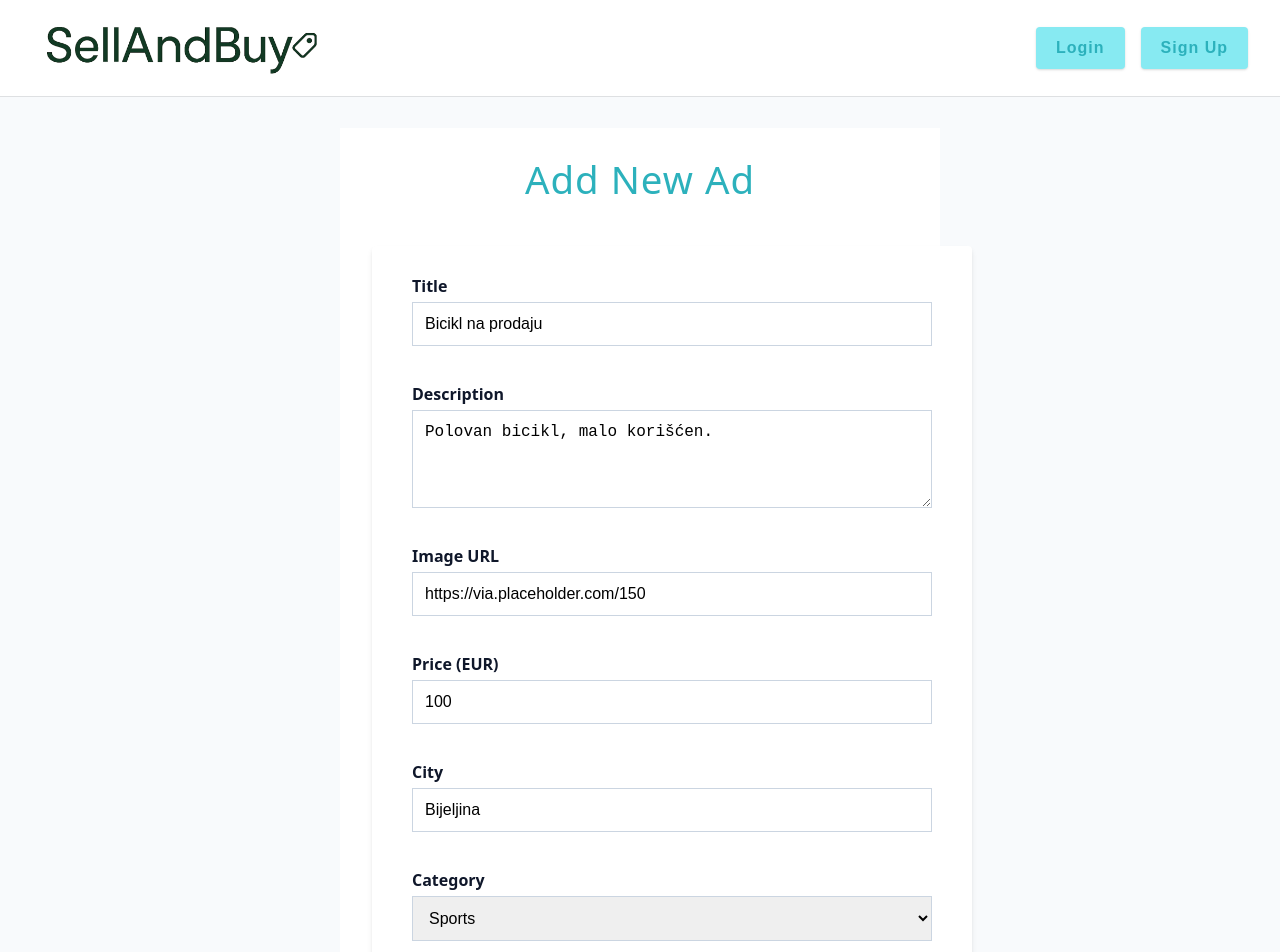
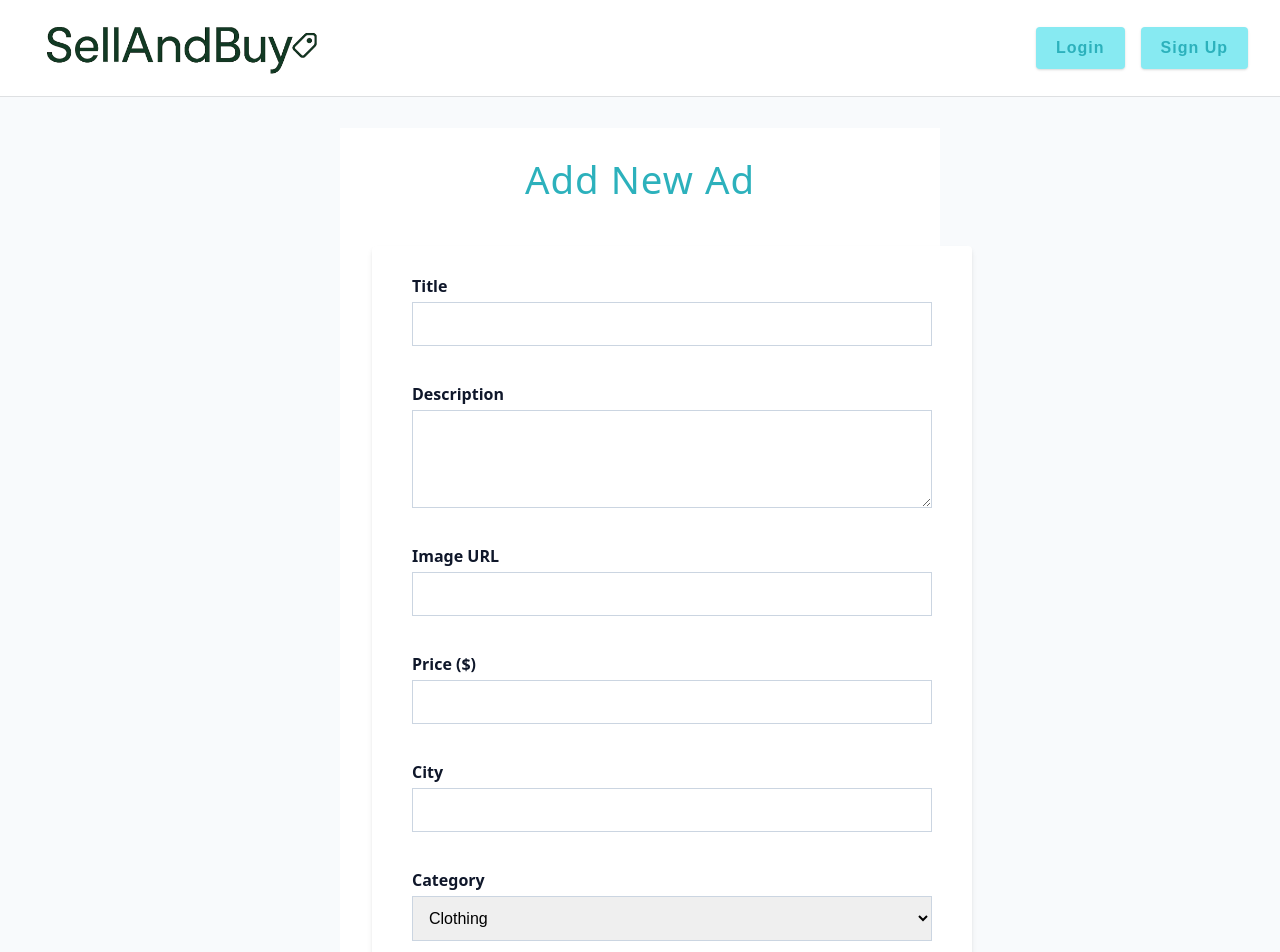
Before and after one commit to zarick1/SellAndBuy, a React (Vite) app in the folder SellAndBuy/client/: page /add-ad in a window 1280 px wide. Shown: the top 952 px of the page. Built offline with nearby package versions, Linux system fonts and the light colour scheme; no server answers.

Commit message:
All func done

```diff
--- a/SellAndBuy/client/src/App.jsx
+++ b/SellAndBuy/client/src/App.jsx
@@ -13,6 +13,7 @@ import { action as addAdAction } from './pages/AddEditAd';
 import { loader as navbarLoader } from './components/Navbar';
 import { loader as homeLoader } from './pages/Home';
 import { loader as adDetailsLoader } from './pages/AdDetails';
+import { loader as editAddLoader } from './pages/AddEditAd';
 
 const router = createBrowserRouter([
   {
@@ -52,10 +53,13 @@ const router = createBrowserRouter([
         path: 'add-ad',
         element: <AddEditAd />,
         action: addAdAction,
+        loader: editAddLoader,
       },
       {
         path: 'edit-ad/:id',
         element: <AddEditAd />,
+        action: addAdAction,
+        loader: editAddLoader,
       },
     ],
   },
--- a/SellAndBuy/client/src/assets/wrappers/AdDetails.js
+++ b/SellAndBuy/client/src/assets/wrappers/AdDetails.js
@@ -198,6 +198,37 @@ const Wrapper = styled.main`
       height: 300px;
     }
   }
+
+  .owner-actions {
+    display: flex;
+    justify-content: flex-start;
+    gap: 12rem;
+    margin-top: -1rem;
+    padding: 0.5rem;
+    border-radius: 8px;
+    background: white;
+    box-shadow: 0 2px 10px rgba(0, 0, 0, 0.05);
+    border: 1px solid #e9ecef;
+  }
+  .edit-btn,
+  .delete-btn {
+    padding: 0.6rem 1.2rem;
+    border: none;
+    border-radius: 6px;
+    font-weight: 500;
+    font-size: 0.95rem;
+    cursor: pointer;
+  }
+
+  .edit-btn {
+    background-color: #007bff;
+    color: white;
+  }
+
+  .delete-btn {
+    background-color: #dc3545;
+    color: white;
+  }
 `;
 
 export default Wrapper;
--- a/SellAndBuy/client/src/components/AdsCard.jsx
+++ b/SellAndBuy/client/src/components/AdsCard.jsx
@@ -1,6 +1,6 @@
 import React from 'react';
 import { FaEdit, FaTrash } from 'react-icons/fa';
-import { Link, useNavigate } from 'react-router-dom';
+import { Link, useNavigate, Navigate } from 'react-router-dom';
 import axios from 'axios';
 import { toast } from 'react-toastify';
 
@@ -8,7 +8,6 @@ const AdsCard = ({ ads = [], user }) => {
   if (ads.length === 0) {
     return <p className="no-results">There are no active ads.</p>;
   }
-
   const navigate = useNavigate();
 
   const handleDelete = async adId => {
@@ -48,7 +47,10 @@ const AdsCard = ({ ads = [], user }) => {
 
             {user && user._id === ad.user._id && (
               <div className="ad-actions">
-                <button className="edit-btn">
+                <button
+                  className="edit-btn"
+                  onClick={() => navigate(`/edit-ad/${ad._id}`)}
+                >
                   <FaEdit /> Edit
                 </button>
                 <button
--- a/SellAndBuy/client/src/pages/AdDetails.jsx
+++ b/SellAndBuy/client/src/pages/AdDetails.jsx
@@ -1,25 +1,58 @@
 import React from 'react';
 import axios from 'axios';
-import { useLoaderData } from 'react-router-dom';
+import { redirect, useLoaderData, useNavigate } from 'react-router-dom';
 import { toast } from 'react-toastify';
 
 import Wrapper from '../assets/wrappers/AdDetails';
 
 export const loader = async ({ params }) => {
   try {
-    const { data } = await axios.get(`/api/v1/ads/get-ad/${params.id}`);
-    console.log(data);
+    const userRes = await axios.get('/api/v1/users/current-user', {
+      withCredentials: true,
+    });
 
-    return data.data.ad;
+    const user = userRes.data?.data?.user;
+
+    if (!user) {
+      return redirect('/login');
+    }
+
+    const { data } = await axios.get(`/api/v1/ads/get-ad/${params.id}`, {
+      withCredentials: true,
+    });
+    //console.log(data);
+
+    return { ad: data.data.ad, user };
   } catch (error) {
     console.error('Error fetching ad details:', error);
-    return error;
+    return redirect('/login');
   }
 };
 
 const AdDetails = () => {
-  const ad = useLoaderData();
-  console.log(ad);
+  const { ad, user } = useLoaderData();
+  const navigate = useNavigate();
+
+  const isOwner = ad.user._id === user._id;
+  //console.log(isOwner);
+
+  const handleDelete = async adId => {
+    const confirmed = window.confirm(
+      'Are you sure you want to delete this ad?'
+    );
+
+    if (!confirmed) return;
+
+    try {
+      await axios.delete(`/api/v1/ads/delete-ad/${adId}`, {
+        withCredentials: true,
+      });
+      toast.success('Ad successfully deleted!');
+      navigate('/');
+    } catch (error) {
+      toast.error(error.response?.data?.msg || 'Failed to delete ad');
+    }
+  };
 
   return (
     <Wrapper>
@@ -28,16 +61,12 @@ const AdDetails = () => {
           <h1>{ad.title}</h1>
           <div className="price">{ad.price}</div>
         </div>
-
         <div className="ad-content">
-          {/* Image Gallery */}
           <div className="image-gallery">
             <div className="main-image">
               <img src={ad.imageUrl} alt="Main" />
             </div>
           </div>
-
-          {/* Details Section */}
           <div className="details-section">
             <div className="details-card">
               <h3>Details</h3>
@@ -64,16 +93,28 @@ const AdDetails = () => {
                 <span className="detail-value">{ad.user.username}</span>
               </div>
             </div>
-
-            {/* Contact Section */}
             <div className="contact-card">
               <h3>Contact Seller</h3>
               <p>{ad.user.phone}</p>
               <button className="contact-btn">Send Message</button>
             </div>
+            {isOwner && (
+              <div className="owner-actions">
+                <button
+                  className="edit-btn"
+                  onClick={() => navigate(`/edit-ad/${ad._id}`)}
+                >
+                  Edit
+                </button>
+                <button
+                  className="delete-btn"
+                  onClick={() => handleDelete(ad._id)}
+                >
+                  Delete
+                </button>
+              </div>
+            )}
           </div>
-
-          {/* Description */}
           <div className="description-section">
             <h3>Description</h3>
             <p>{ad.description}</p>
--- a/SellAndBuy/client/src/pages/AddEditAd.jsx
+++ b/SellAndBuy/client/src/pages/AddEditAd.jsx
@@ -1,17 +1,41 @@
-import Wrapper from '../assets/wrappers/AddEditAd';
-import { Form, redirect, useNavigation } from 'react-router-dom';
+import { Form, redirect, useLoaderData, useNavigation } from 'react-router-dom';
 import axios from 'axios';
 import { toast } from 'react-toastify';
 
-export const action = async ({ request }) => {
+import Wrapper from '../assets/wrappers/AddEditAd';
+import FormRow from '../components/FormRow';
+import FormRowSelect from '../components/FormRowSelect';
+
+export const loader = async ({ params }) => {
+  if (!params.id) return { ad: null };
+
+  try {
+    const resAd = await axios.get(`/api/v1/ads/get-ad/${params.id}`, {
+      withCredentials: true,
+    });
+
+    return { ad: resAd.data.data.ad };
+  } catch (err) {
+    console.error('Failed to load ad:', err);
+    return redirect('/');
+  }
+};
+
+export const action = async ({ request, params }) => {
   const formData = await request.formData();
   const data = Object.fromEntries(formData);
-  console.log(data);
 
   try {
-    await axios.post('/api/v1/ads/post', data, { withCredentials: true });
-    //console.log(data);
-    toast.success('Creating your ad');
+    if (params.id) {
+      await axios.patch(`/api/v1/ads/edit-ad/${params.id}`, data, {
+        withCredentials: true,
+      });
+      toast.success('Ad updated successfully');
+    } else {
+      await axios.post('/api/v1/ads/post', data, { withCredentials: true });
+      //console.log(data);
+      toast.success('Creating your ad');
+    }
     return redirect('/');
   } catch (err) {
     console.log(err);
@@ -25,7 +49,8 @@ export const action = async ({ request }) => {
 };
 
 const AddEditAd = () => {
-  const isEditing = Boolean(0);
+  const { ad } = useLoaderData();
+  const isEditing = Boolean(ad);
   const navigation = useNavigation();
   const isSubmitting = navigation.state === 'submitting';
 
@@ -39,7 +64,7 @@ const AddEditAd = () => {
             type="text"
             id="title"
             name="title"
-            defaultValue="Bicikl na prodaju"
+            defaultValue={ad?.title || ''}
           />
         </div>
 
@@ -49,7 +74,7 @@ const AddEditAd = () => {
             id="description"
             name="description"
             rows="4"
-            defaultValue="Polovan bicikl, malo korišćen."
+            defaultValue={ad?.description || ''}
           />
         </div>
 
@@ -59,23 +84,37 @@ const AddEditAd = () => {
             type="text"
             id="image"
             name="imageUrl"
-            defaultValue="https://via.placeholder.com/150"
+            defaultValue={ad?.imageUrl || ''}
           />
         </div>
 
         <div className="form-row">
-          <label htmlFor="price">Price (EUR)</label>
-          <input type="number" id="price" name="price" defaultValue="100" />
+          <label htmlFor="price">Price ($)</label>
+          <input
+            type="number"
+            id="price"
+            name="price"
+            defaultValue={ad?.price || ''}
+          />
         </div>
 
         <div className="form-row">
           <label htmlFor="city">City</label>
-          <input type="text" id="city" name="city" defaultValue="Bijeljina" />
+          <input
+            type="text"
+            id="city"
+            name="city"
+            defaultValue={ad?.city || ''}
+          />
         </div>
 
         <div className="form-row">
           <label htmlFor="category">Category</label>
-          <select id="category" name="category" defaultValue="sports">
+          <select
+            id="category"
+            name="category"
+            defaultValue={ad?.category || 'clothing'}
+          >
             <option value="clothing">Clothing</option>
             <option value="tools">Tools</option>
             <option value="sports">Sports</option>
```
Also changed, not shown: 1 other file (tests, documents, lock files or other folders).
